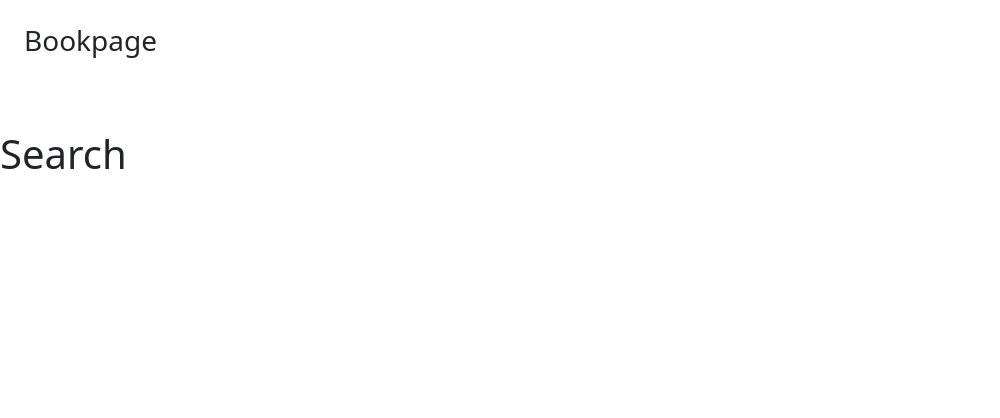
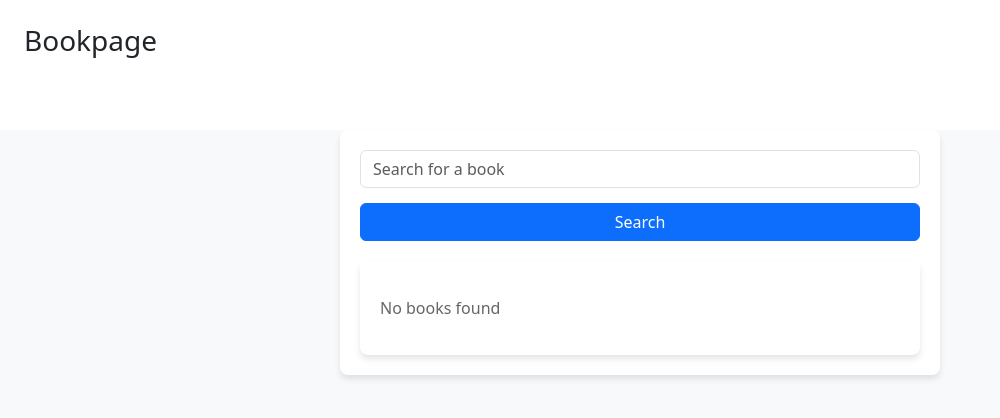
Before and after one commit to ZVKubajak/book-page, a React (Vite) app in the folder client/: page /search in a window 1280 px wide. Shown: the top 418 px of the page, without its empty margins (0-1000 px from the left). Built offline with nearby package versions, Linux system fonts and the light colour scheme.

Commit message:
search page and initial css done

```diff
--- a/client/src/pages/Search.tsx
+++ b/client/src/pages/Search.tsx
@@ -1,6 +1,64 @@
-function Search() {
+import { useState } from 'react';
+import './css/Search.css';
+
+// Define the Book type with bookId
+interface Book {
+  bookId: number;
+  title: string;
+  author: string;
+  isbn: string;
+}
+
+function BookSearch() {
+  const [query, setQuery] = useState('');
+  const [books, setBooks] = useState<Book[]>([]);
+
+  const searchBooks = async () => {
+    if (!query) return;
+
+    try {
+      const response = await fetch(`/api/search?q=${query}`);
+      const data: Book[] = await response.json();
+      localStorage.setItem('books', JSON.stringify(data));
+      setBooks(data);
+    } catch (error) {
+      console.error('Error fetching books:', error);
+    }
+  };
+
   return (
-    <h1>Search</h1>
+    <div className='search-container'>
+      <div className='search-box'>
+        <form>
+      <input
+        type="text"
+        className='form-control'
+        placeholder="Search for a book"
+        value={query}
+        onChange={(e) => setQuery(e.target.value)}
+      />
+      <button onClick={searchBooks} className='btn btn-primary'>Search</button>
+</form>
+      <div className='search-results'>
+        <div className='result-item'>
+        {books.length > 0 ? (
+          <ul>
+            {books.map((book) => (
+              <li key={book.bookId}> {/* Use bookId as the key */}
+                <h3>{book.title}</h3>
+                <p>{book.author}</p>
+                <p>{book.isbn}</p>
+              </li>
+            ))}
+          </ul>
+        ) : (
+          <p>No books found</p>
+        )}
+      </div>
+    </div>
+    </div>
+    </div>
   );
 }
-export default Search;
+
+export default BookSearch;
--- a/client/src/pages/css/Search.css
+++ b/client/src/pages/css/Search.css
@@ -0,0 +1,62 @@
+/* Centering the search form on the page */
+.search-container {
+    display: flex;
+    justify-content: center;
+    align-items: flex-start;
+    height: 100vh;
+    background-color: #f8f9fa; /* Light gray background */
+    border-color: black;
+  }
+
+  /* Style for the search box */
+  .search-box {
+    width: 75%;
+    max-width: 600px;
+    padding: 20px;
+    background-color: #fff;
+    border-radius: 8px;
+    box-shadow: 0px 4px 6px rgba(0, 0, 0, 0.1);
+  }
+
+  /* Spacing for form elements */
+  .search-box form {
+    display: flex;
+    flex-direction: column;
+  }
+
+  .search-box input {
+    margin-bottom: 15px;
+  }
+
+  .search-box button {
+    width: 100%;
+  }
+
+  /* Results list */
+.search-results {
+    margin-top: 20px;
+    padding: 20px;
+    background-color: #fff;
+    border-radius: 8px;
+    box-shadow: 0px 4px 6px rgba(0, 0, 0, 0.1);
+  }
+
+  /* Style for each result item */
+  .result-item {
+    padding: 10px 0;
+    border-bottom: 1px solid #ddd;
+  }
+
+  .result-item:last-child {
+    border-bottom: none;
+  }
+
+  .result-item h5 {
+    margin: 0;
+    font-size: 1.2rem;
+  }
+
+  .result-item p {
+    margin: 5px 0;
+    color: #666;
+  }
```
